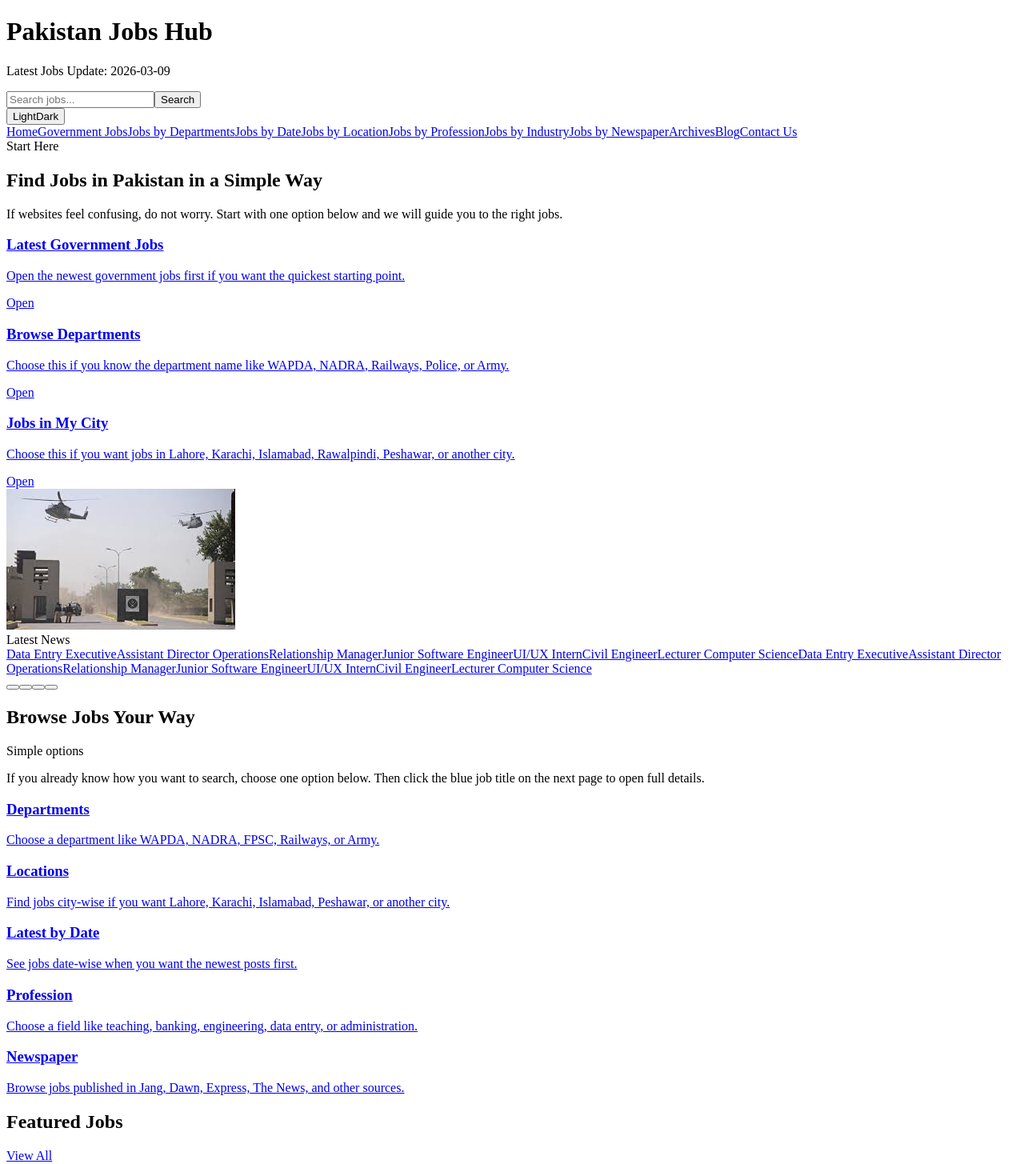
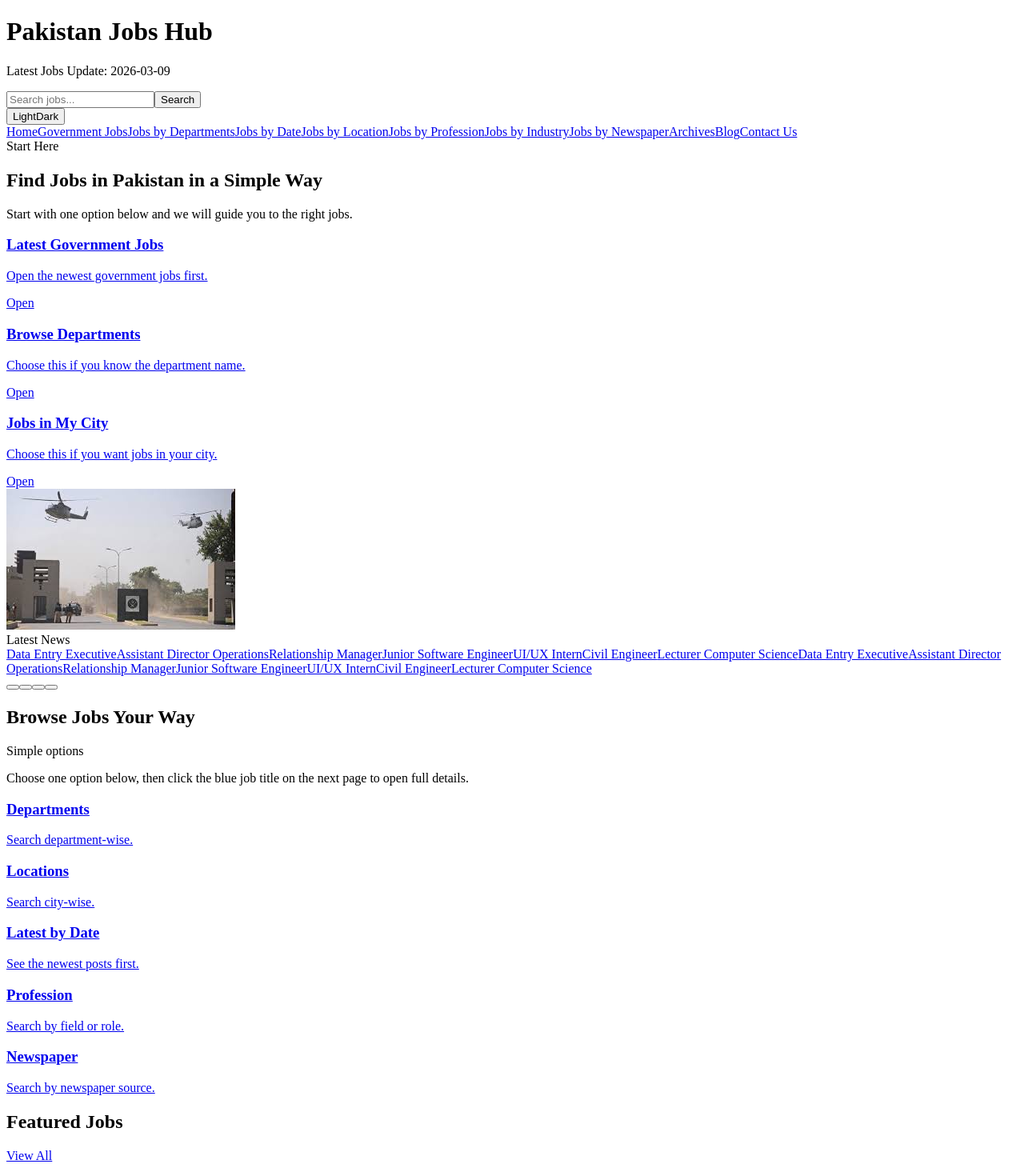
Before and after one commit to HafizTalalAhmad/Job-Website, a React (Vite) app: page /#/ in a window 1280 px wide. Shown: the top 1455 px of the page at 80% size. Built offline with nearby package versions, Linux system fonts and the light colour scheme; no server answers; the database is empty; the HTML template or start-up script is replaced by a standard one.

Commit message:
Compact home page hero and browse cards

```diff
--- a/src/pages/HomePage.jsx
+++ b/src/pages/HomePage.jsx
@@ -28,17 +28,17 @@ function HomePage() {
   const starterCards = [
     {
       title: 'Latest Government Jobs',
-      description: 'Open the newest government jobs first if you want the quickest starting point.',
+      description: 'Open the newest government jobs first.',
       to: '/jobs/government'
     },
     {
       title: 'Browse Departments',
-      description: 'Choose this if you know the department name like WAPDA, NADRA, Railways, Police, or Army.',
+      description: 'Choose this if you know the department name.',
       to: '/jobs/organization'
     },
     {
       title: 'Jobs in My City',
-      description: 'Choose this if you want jobs in Lahore, Karachi, Islamabad, Rawalpindi, Peshawar, or another city.',
+      description: 'Choose this if you want jobs in your city.',
       to: '/jobs/location'
     }
   ]
@@ -46,27 +46,27 @@ function HomePage() {
   const quickStartCards = [
     {
       title: 'Departments',
-      description: 'Choose a department like WAPDA, NADRA, FPSC, Railways, or Army.',
+      description: 'Search department-wise.',
       to: '/jobs/organization'
     },
     {
       title: 'Locations',
-      description: 'Find jobs city-wise if you want Lahore, Karachi, Islamabad, Peshawar, or another city.',
+      description: 'Search city-wise.',
       to: '/jobs/location'
     },
     {
       title: 'Latest by Date',
-      description: 'See jobs date-wise when you want the newest posts first.',
+      description: 'See the newest posts first.',
       to: '/jobs/date'
     },
     {
       title: 'Profession',
-      description: 'Choose a field like teaching, banking, engineering, data entry, or administration.',
+      description: 'Search by field or role.',
       to: '/jobs/profession'
     },
     {
       title: 'Newspaper',
-      description: 'Browse jobs published in Jang, Dawn, Express, The News, and other sources.',
+      description: 'Search by newspaper source.',
       to: '/jobs/newspaper'
     }
   ]
@@ -89,7 +89,7 @@ function HomePage() {
             <span className="section-kicker">Start Here</span>
             <h1 className="panel-title">Find Jobs in Pakistan in a Simple Way</h1>
             <p className="panel-intro">
-              If websites feel confusing, do not worry. Start with one option below and we will guide you to the right jobs.
+              Start with one option below and we will guide you to the right jobs.
             </p>
             <div className="home-hero-entry-grid">
               {starterCards.map((card) => (
@@ -111,7 +111,7 @@ function HomePage() {
             <span>Simple options</span>
           </div>
           <p className="home-browse-lead">
-            If you already know how you want to search, choose one option below. Then click the blue job title on the next page to open full details.
+            Choose one option below, then click the blue job title on the next page to open full details.
           </p>
           <div className="home-start-grid">
             {quickStartCards.map((card) => (
```
Also changed, not shown: src/styles.css (+28 -23 lines).
